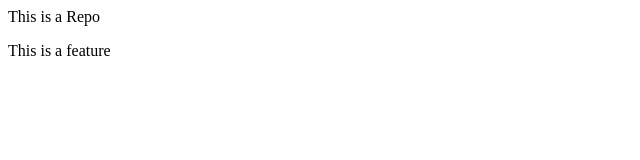
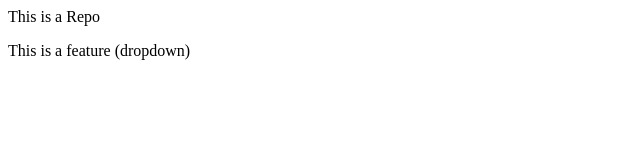
Before and after one commit to mohdaasif6662-dell/localrepo, a plain HTML site: page index.html in a window 1280 px wide. Shown: the full height of the page, 0-640 px from the left. Drawn offline with Linux system fonts and the light colour scheme.

Commit message:
add dropdown

```diff
--- a/index.html
+++ b/index.html
@@ -1,2 +1,2 @@
 <p>This is a Repo</p>
-<p>This is a feature</p>
+<p>This is a feature (dropdown)</p>
```
